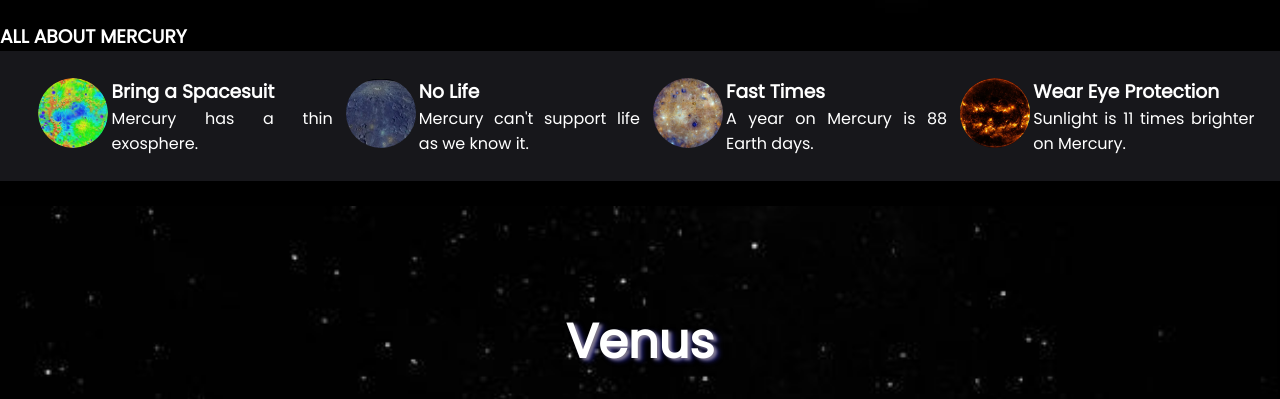
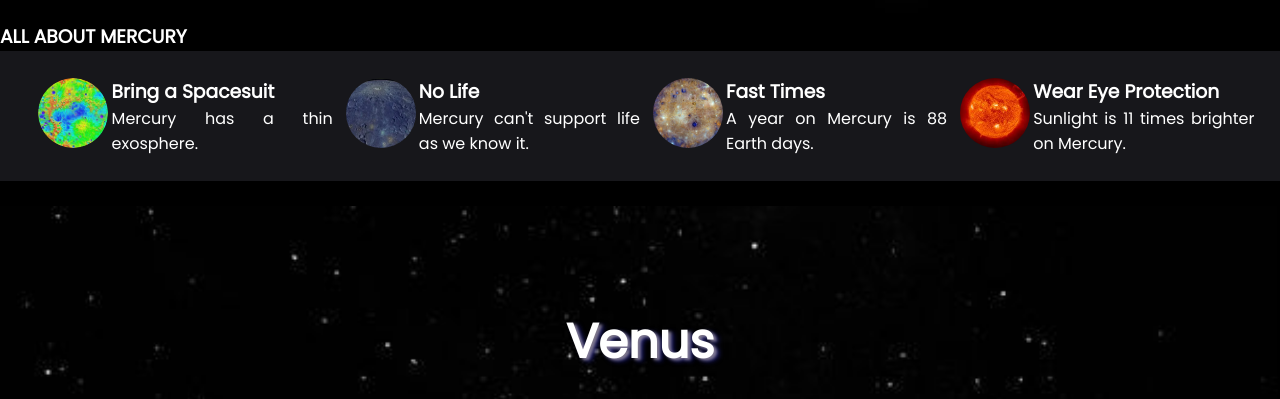
Before and after one commit to Chandni-vyas/Solar-System-Exploration-with-BytesVed, a plain HTML site: page index.html in a window 1280 px wide. Shown: the part 2856-3255 px from the top of the page. Drawn offline with nearby package versions, Linux system fonts and the light colour scheme.

Commit message:
Update index downloadimg.html

```diff
--- a/index.html
+++ b/index.html
@@ -200,7 +200,7 @@
             <p>A year on Mercury is 88 Earth days.</p>
         </div>
         <div class="row6-side7">
-            <img src="images/mercury4.jpeg">
+            <img src="images/download1.jpeg">
         </div>
         <div class="row6-side8">
             <h3>Wear Eye Protection</h3>
```
